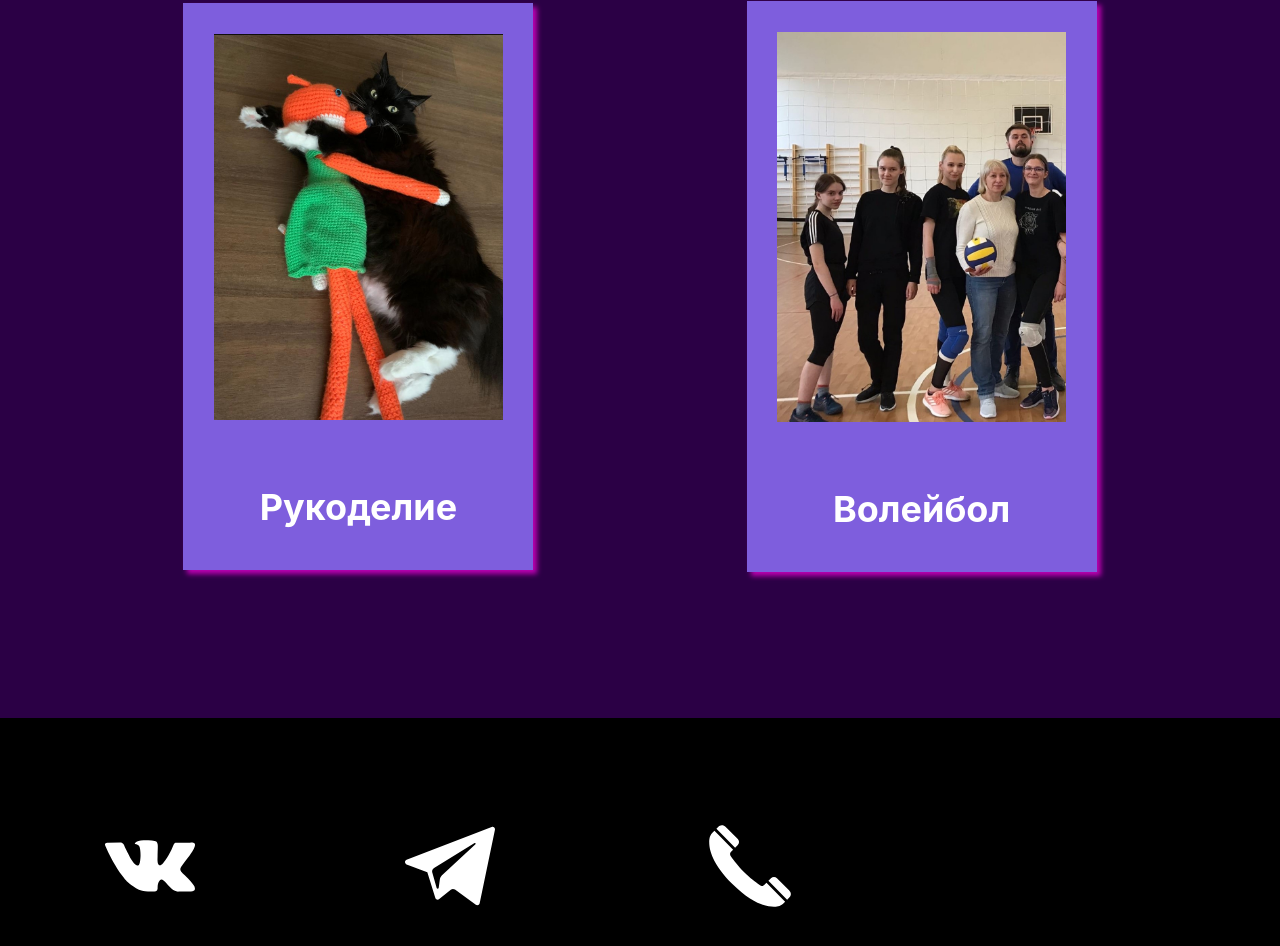
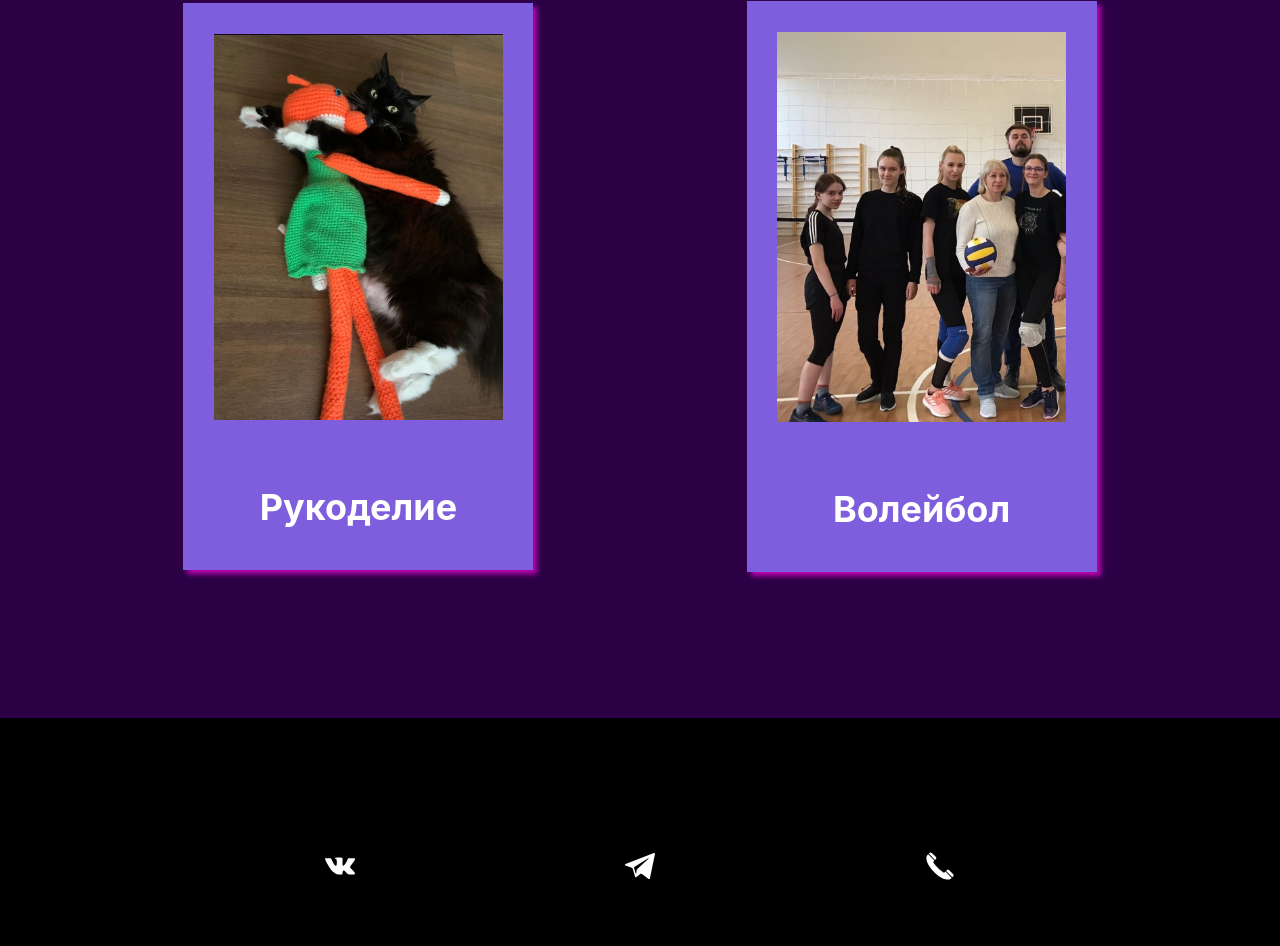
Before and after one commit to marypupupu/marypupupu.github.io, a plain HTML site: page index.html in a window 1280 px wide. Shown: the part 6022-6968 px from the top of the page. Drawn offline with Linux system fonts and the light colour scheme.

Commit message:
Update style.css

```diff
--- a/style.css
+++ b/style.css
@@ -195,10 +195,11 @@
     background-color: black;
     align-items: center;
     text-align: center;
+    justify-content: center;
   }
 
 
   .footer__logo {
-    width: 30%;
-    height: 30%;
+    width: 10%;
+    height: 10%;
   }
```
